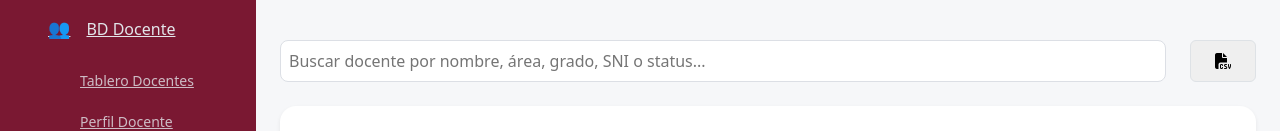
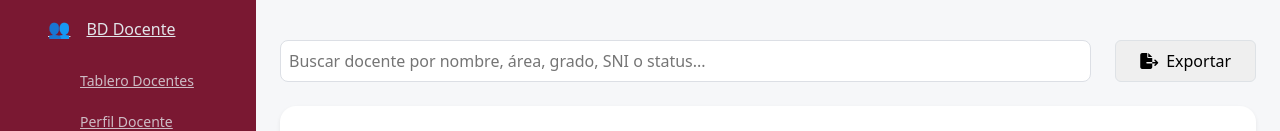
Before and after one commit to DaveMacMuffin/Proyecto-Final---Gesti-n-Acad-mica, an Angular app in the folder Proyecto-Final-Gestion-Academica/: page /docentes in a window 1280 px wide. Shown: the part 203-334 px from the top of the page. Built offline with nearby package versions, Linux system fonts and the light colour scheme; no server answers.

Commit message:
Update docentes.html

```diff
--- a/Proyecto-Final-Gestion-Academica/src/app/pages/docentes/docentes.html
+++ b/Proyecto-Final-Gestion-Academica/src/app/pages/docentes/docentes.html
@@ -29,9 +29,9 @@
                         />
                     </div>
                     <button class="border border-border py-2 px-4 rounded flex items-center gap-2"
-                    (click)="exportarCSV()">
-                        <span><i class="fa-solid fa-file-csv"></i></span>
-
+                        (click)="exportarCSV()">
+                        <i class="fa-solid fa-file-export"></i>
+                        Exportar
                     </button>
                 </div>
 
```
